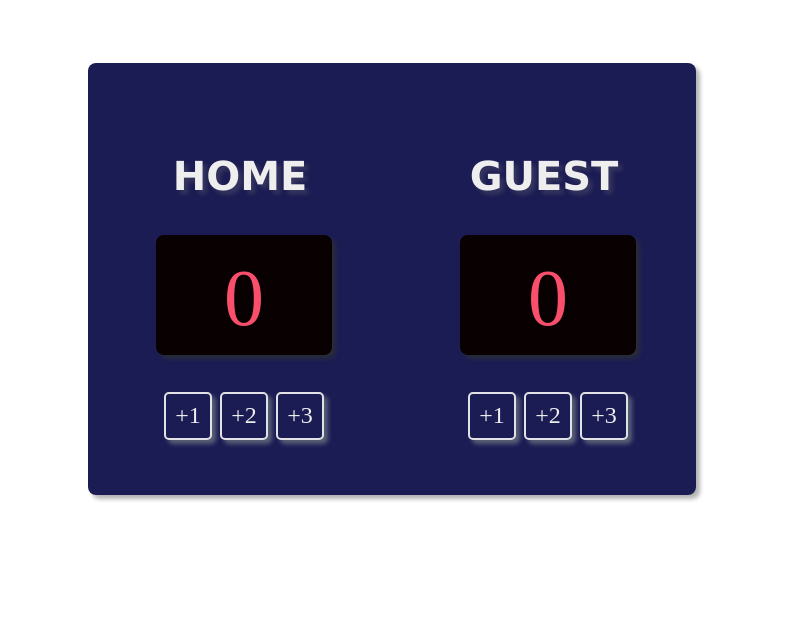
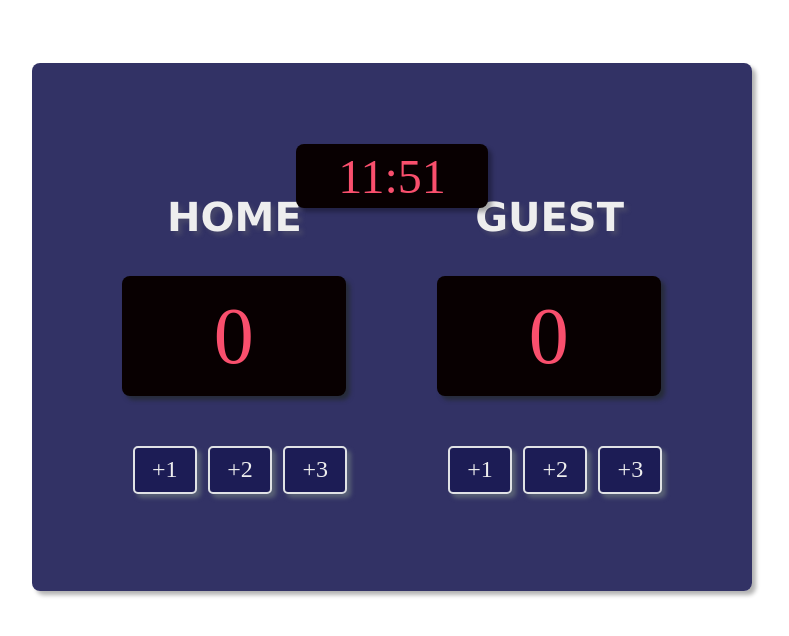
Before and after one commit to Allen1303/Scrimba-Basic-And-Advance-JS, a plain HTML site: page scrimba_Solo_Projects/index.html in a window 1280 px wide. Shown: the whole page, without its empty margins (248-1037 px from the left). Drawn offline with Linux system fonts and the light colour scheme; a web font is replaced by a local one.

Commit message:
Add HTML markup to represent a game clock, implement countdown functionality using setInterval in JavaScript, and update the README file

```diff
--- a/scrimba_Solo_Projects/index.html
+++ b/scrimba_Solo_Projects/index.html
@@ -9,7 +9,11 @@
   </head>
   <body>
     <div class="container">
+      <div class="clock-container">
+        <p id="game-clock">12:00</p>
+      </div>
       <div>
+
         <h3 id="home">HOME</h3>
         <div class="score-container">
           <p id="home-score">0</p>
@@ -29,8 +33,7 @@
           <button id="guest-score1">+1</button
           ><button id="guest-score2">+2</button
           ><button id="guest-score3">+3</button>
-      </div>
-
+        </div>
       </div>
     </div>
     <script src="script.js"></script>
--- a/scrimba_Solo_Projects/script.js
+++ b/scrimba_Solo_Projects/script.js
@@ -14,8 +14,13 @@ const guestScore1 = document.getElementById("guest-score1");
 const guestScore2 = document.getElementById("guest-score2");
 const guestScore3 = document.getElementById("guest-score3");
 
+const gameClock = document.getElementById("game-clock");
+
 let homeScoreBoard = 0;
 let guestScoreBoard = 0;
+
+const startingMinutes = 12;
+let time = startingMinutes * 60;
 
 /**
  * @param {Pseudo Code}
@@ -81,3 +86,30 @@ function highlightLeader() {
   }
 }
 document.addEventListener("click", highlightLeader);
+
+/**DEC 7th 2024
+ * function and logic that updates and countdown the game clock dynamically.
+ * NB: Setting interval using seconds should be in mm seconds i.e 1000 mm = 1 second.
+ * @param {A named function like updateCountdown }in tandem with setInterval function() is easy to identify, reusable in other parts of the code, easier to debug with clear stack traces, and helps organize complex logic effectively.
+ */
+
+setInterval(updateCountdown, 1000);
+function updateCountdown() {
+  const minutes = Math.floor(time / 60);
+  let seconds = time % 60;
+  seconds = seconds < 1 ? "0" : seconds;
+  gameClock.textContent = `${minutes}:${seconds}`;
+  time--;
+}
+/**
+ * @param {Updating the countdown with setInterval anonymous function},is best for smaller code base like this scoreboard project, because it reduces extra line of code for small, non-reusable tasks, and can avoid adding extra global identifiers.*/
+
+setInterval(() => {
+  const minutes = Math.floor(time / 60);
+  let seconds = time % 60;
+  //Adds  ZERO (0) to each seconds once seconds is less than ten (10)
+  seconds = seconds < 10 ? "0" + seconds : seconds;
+
+  gameClock.textContent = `${minutes}:${seconds}`;
+  time--;
+}, 1000);
--- a/scrimba_Solo_Projects/style.css
+++ b/scrimba_Solo_Projects/style.css
@@ -3,18 +3,38 @@
 body {
   /* margin: 0; */
   background-image: url(basketball\ image.jpg);
+  height: 100%;
+  background-size: cover no-repeat;
 }
 
 .container {
   display: flex;
-  justify-content: space-around;
+  justify-content: flex-start;
+  justify-content: space-evenly;
   align-items: center;
   margin: 5% auto;
-  max-width: 38rem;
-  min-height: 27rem;
+  max-width: 45rem;
+  min-height: 33rem;
   box-shadow: 0.25rem 0.25rem 0.25rem 0 rgba(0, 0, 0, 0.3);
-  background-color: rgb(28, 28, 85);
+  background-color: rgb(28, 28, 85, 0.9);
   border-radius: 0.5rem;
+}
+.clock-container {
+  position: absolute;
+  top: 9rem; /* Push down slightly from the top */
+  left: 50%; /* Center horizontally */
+  transform: translateX(-50%); /* Correct centering due to left: 50% */
+  width: 12rem;
+  height: 4rem;
+  display: flex;
+  justify-content: center;
+  align-items: center;
+  background-color: #080001;
+  color: #f94f6d;
+  font-size: 3rem;
+  font-family:"Cursed Timer ULiL" ;
+  border-radius: 0.5rem;
+  box-shadow: 0.25rem 0.25rem 0.25rem 0 rgba(0, 0, 0, 0.3);
 }
 h3 {
   color: #eee;
@@ -35,8 +55,10 @@ h3 {
 
 #home-score,
 #guest-score {
-  margin-top: 6%;
-
+  display: flex;
+  margin: 0 auto;
+  justify-content: center;
+  align-items: center;
   color: #f94f6d;
   text-align: center;
   font-family: "Cursed Timer ULiL";
@@ -44,28 +66,29 @@ h3 {
   font-style: normal;
   font-weight: 400;
   line-height: 7.91663rem;
-  width: 11rem;
+  width: 14rem;
   height: 7.5rem;
   flex-shrink: 0;
   background-color: #080001;
   border-radius: 0.5rem;
   box-shadow: 4px 4px 4px #272c3a;
 }
+
 button {
   color: #eee;
   text-align: center;
   font-family: "Cursed Timer ULiL";
   font-size: 1.5rem;
   font-style: normal;
-  font-weight: 400;
+  /* font-weight: 400; */
   line-height: 1.73825rem;
   border-radius: 0.3125rem;
   border: 2px solid #e0e2e5;
   background-color: rgb(28, 28, 85);
   padding: 1%rem;
-  width: 3rem;
+  width: 4rem;
   height: 3rem;
-  margin: 22% 0 0 0.5rem;
+  margin: 22% 0 0 0.7rem;
   cursor: pointer;
   box-shadow: 4px 4px 4px #586075;
 }
```
Also changed, not shown: 1 other file.
